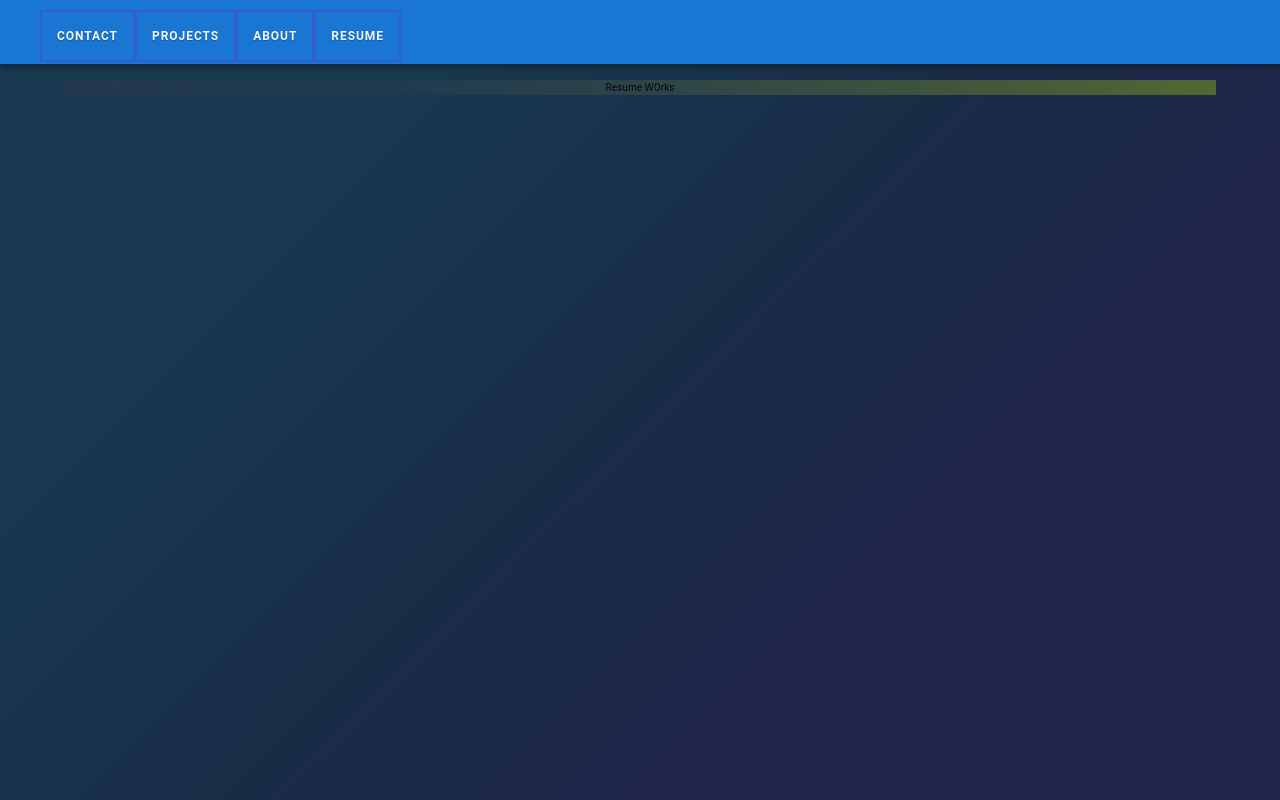
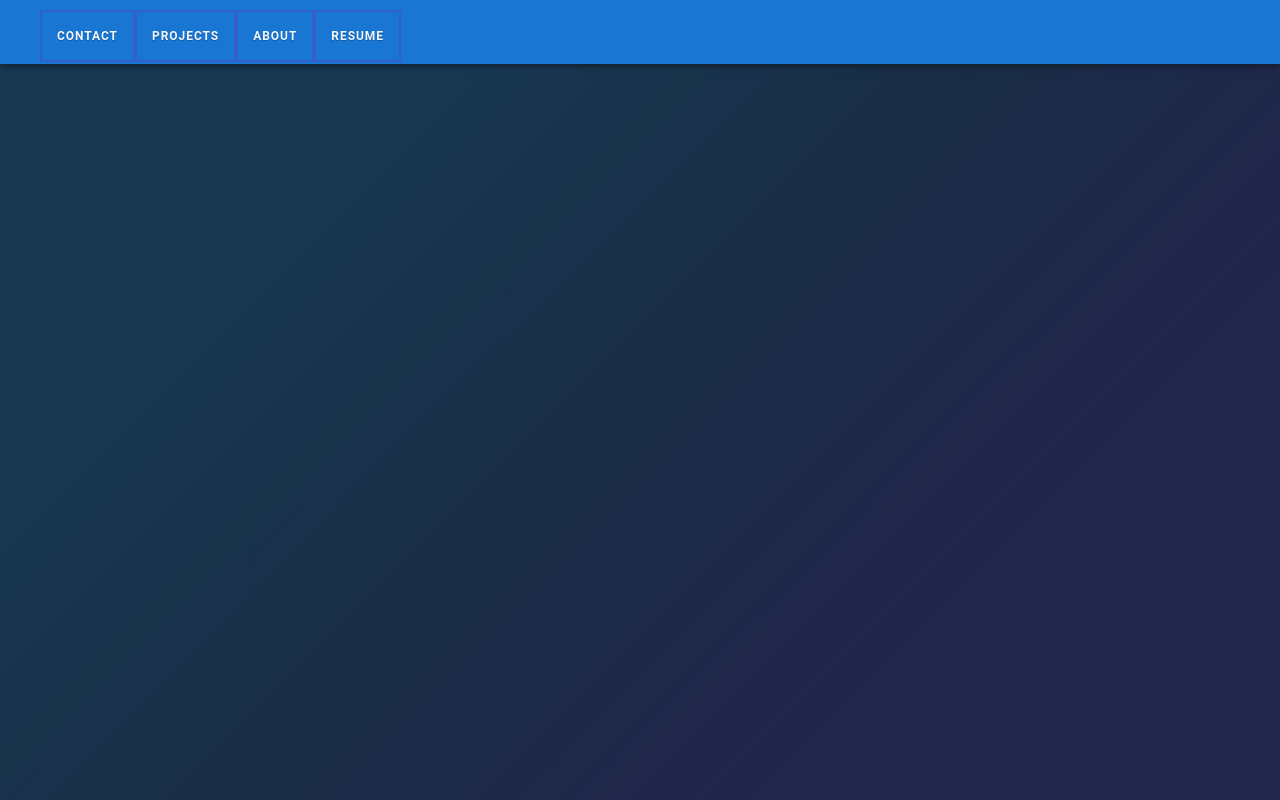
Before and after one commit to tannerpace/shiny-system, a React (Create React App) app in the folder tbr1/: page /tannerbleakley in a window 1280 px wide. Built offline with nearby package versions, Linux system fonts and the light colour scheme; no server answers.

Commit message:
removes test

```diff
--- a/tbr1/src/components/Resume/index.jsx
+++ b/tbr1/src/components/Resume/index.jsx
@@ -13,7 +13,7 @@ export default function Resume() {
             <ReactSVG
                 src="svgs/resume.svg"
             />
-            Resume WOrks
+
 
         </div>
     )
```
